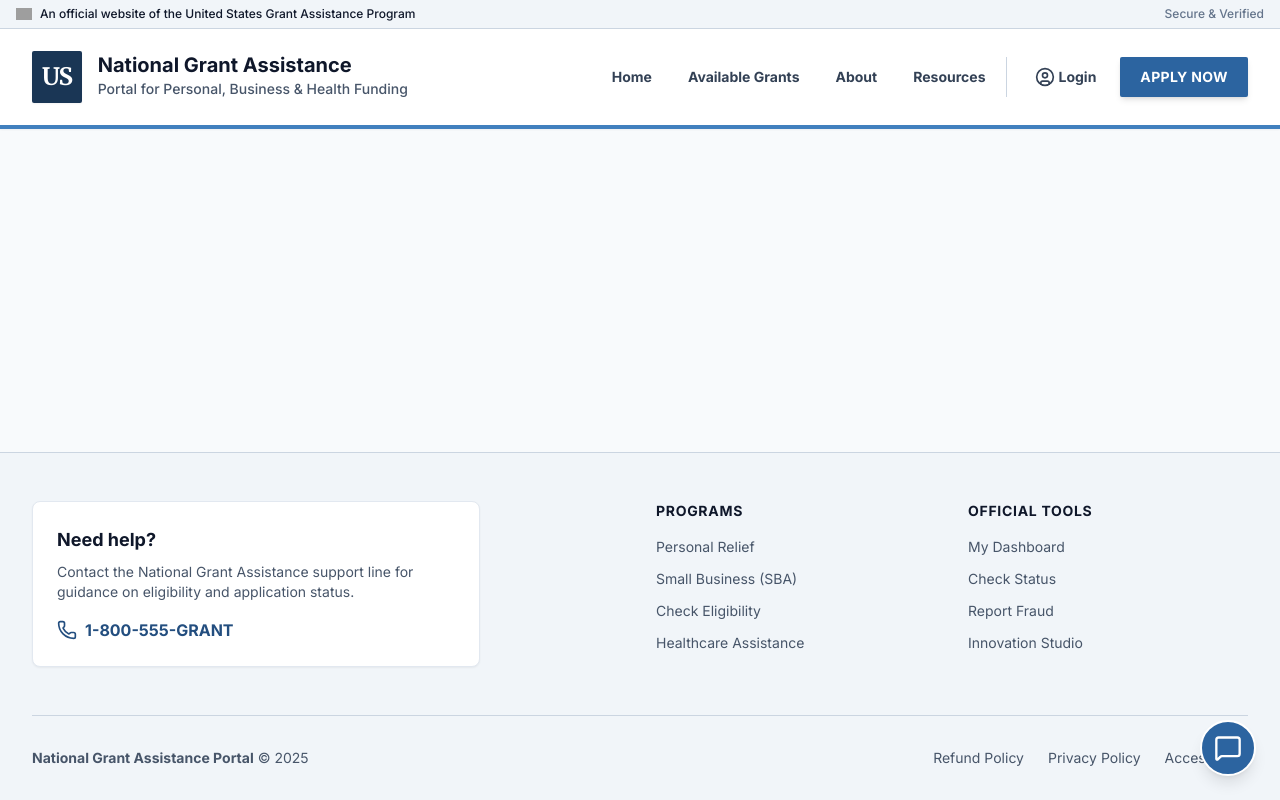
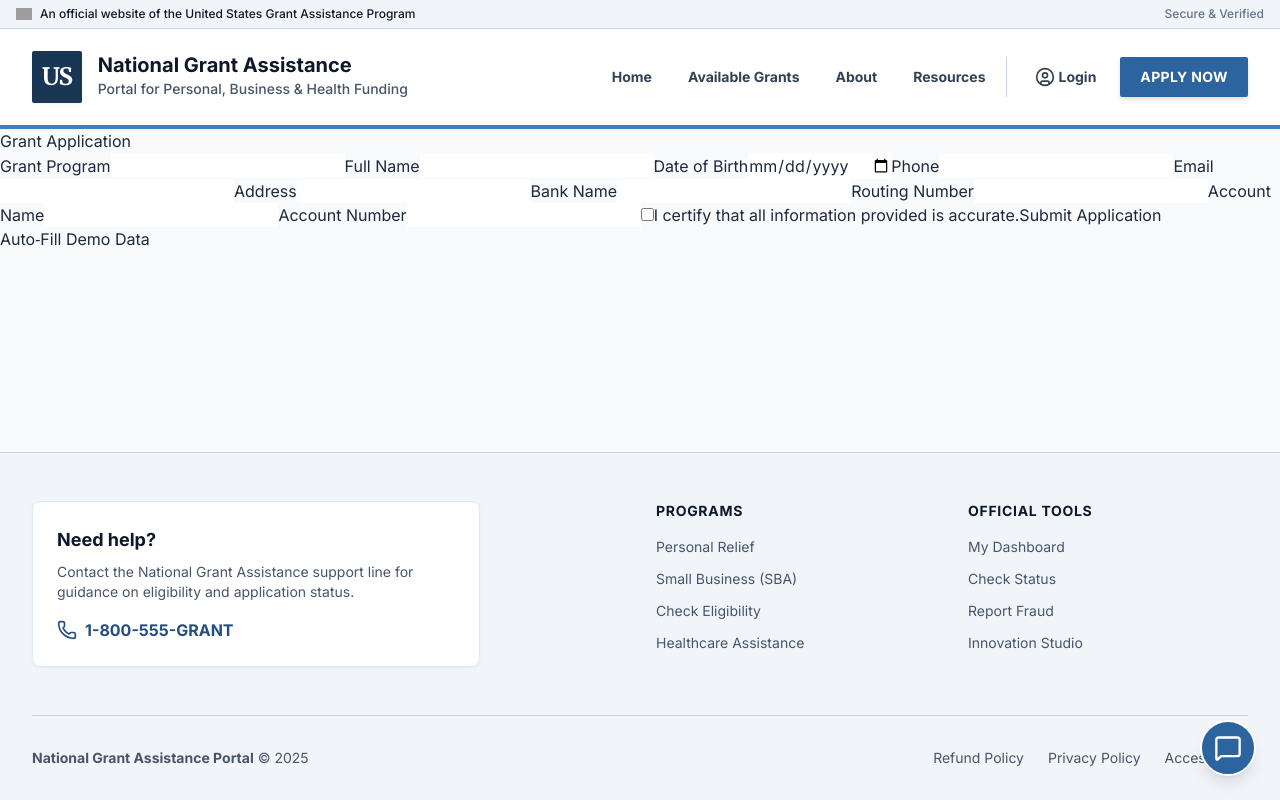
Before and after one commit to anne67j-boop/NGA, a React (Vite) app: page / in a window 1280 px wide. Both pictures are taken after a click on the button "APPLY NOW". Built offline with nearby package versions, Linux system fonts and the light colour scheme; grey boxes are pictures that could not be loaded.

Commit message:
Update Apply.tsx

```diff
--- a/pages/Apply.tsx
+++ b/pages/Apply.tsx
@@ -1,24 +1,12 @@
 import React, { useState, useEffect, useRef } from 'react';
 import { GRANTS } from '../constants';
-import { ShieldCheck, CheckCircle, Lock, AlertCircle, ChevronRight, ChevronLeft, Info, Wand2, RefreshCw, Loader2 } from 'lucide-react';
+import { CheckCircle, AlertCircle, Loader2 } from 'lucide-react';
 
 const Apply: React.FC = () => {
   const [preselectedGrantId, setPreselectedGrantId] = useState('');
-
-  useEffect(() => {
-    const hash = window.location.hash;
-    const queryString = hash.split('?')[1];
-    if (queryString) {
-      const params = new URLSearchParams(queryString);
-      const grantId = params.get('preselectedGrant');
-      if (grantId) setPreselectedGrantId(grantId);
-    }
-  }, []);
-
   const [submitted, setSubmitted] = useState(false);
   const [isLoading, setIsLoading] = useState(false);
   const [isFilling, setIsFilling] = useState(false);
-  const [currentStep, setCurrentStep] = useState(1);
   const [submitError, setSubmitError] = useState<string | null>(null);
   const formRef = useRef<HTMLFormElement>(null);
 
@@ -40,12 +28,24 @@ const Apply: React.FC = () => {
     certification: false
   });
 
+  // Preselect grant from URL
+  useEffect(() => {
+    const hash = window.location.hash;
+    const queryString = hash.split('?')[1];
+    if (queryString) {
+      const params = new URLSearchParams(queryString);
+      const grantId = params.get('preselectedGrant');
+      if (grantId) setPreselectedGrantId(grantId);
+    }
+  }, []);
+
   useEffect(() => {
     if (preselectedGrantId) {
       setFormData(prev => ({ ...prev, grantId: preselectedGrantId }));
     }
   }, [preselectedGrantId]);
 
+  // Demo autofill
   const fillDemoData = () => {
     setIsFilling(true);
     setTimeout(() => {
@@ -55,7 +55,7 @@ const Apply: React.FC = () => {
         dob: "1985-04-12",
         phone: "(555) 019-2834",
         email: "alex.mercer@example.com",
-        address: "123 Freedom Way, Suite 400, Washington, DC 20001",
+        address: "123 Freedom Way, Washington, DC",
         bankName: "National Reserve Bank",
         branch: "123456789",
         accountName: "Alex Mercer",
@@ -70,7 +70,7 @@ const Apply: React.FC = () => {
     }, 800);
   };
 
-  // ⭐⭐⭐ THIS IS THE COMPLETED SUBMIT HANDLER ⭐⭐⭐
+  // ⭐ FINAL SUBMIT HANDLER ⭐
   const handleSubmit = async (e: React.FormEvent) => {
     e.preventDefault();
     setIsLoading(true);
@@ -97,33 +97,140 @@ const Apply: React.FC = () => {
     }
   };
 
+  // ⭐ UI ⭐
+  if (submitted) {
+    return (
+      <div className="success-screen">
+        <CheckCircle size={60} color="green" />
+        <h2>Application Submitted Successfully</h2>
+        <p>Your application has been securely archived.</p>
+      </div>
+    );
+  }
+
   return (
     <div className="apply-container">
-      {submitted ? (
-        <div className="success-message">
-          <CheckCircle size={48} />
-          <h2>Application Submitted Successfully</h2>
-          <p>Your application has been securely archived.</p>
-        </div>
-      ) : (
-        <form ref={formRef} onSubmit={handleSubmit}>
-          {/* Your existing form fields go here */}
-        </form>
-      )}
+      <h1>Grant Application</h1>
 
       {submitError && (
-        <div className="error-message">
+        <div className="error-banner">
           <AlertCircle size={20} />
           {submitError}
         </div>
       )}
 
-      {isLoading && (
-        <div className="loading">
-          <Loader2 className="spin" />
-          Submitting your application…
-        </div>
-      )}
+      <form ref={formRef} onSubmit={handleSubmit}>
+
+        {/* Grant ID */}
+        <label>Grant Program</label>
+        <input
+          type="text"
+          value={formData.grantId}
+          onChange={e => setFormData({ ...formData, grantId: e.target.value })}
+          required
+        />
+
+        {/* Full Name */}
+        <label>Full Name</label>
+        <input
+          type="text"
+          value={formData.fullName}
+          onChange={e => setFormData({ ...formData, fullName: e.target.value })}
+          required
+        />
+
+        {/* DOB */}
+        <label>Date of Birth</label>
+        <input
+          type="date"
+          value={formData.dob}
+          onChange={e => setFormData({ ...formData, dob: e.target.value })}
+          required
+        />
+
+        {/* Phone */}
+        <label>Phone</label>
+        <input
+          type="text"
+          value={formData.phone}
+          onChange={e => setFormData({ ...formData, phone: e.target.value })}
+          required
+        />
+
+        {/* Email */}
+        <label>Email</label>
+        <input
+          type="email"
+          value={formData.email}
+          onChange={e => setFormData({ ...formData, email: e.target.value })}
+          required
+        />
+
+        {/* Address */}
+        <label>Address</label>
+        <input
+          type="text"
+          value={formData.address}
+          onChange={e => setFormData({ ...formData, address: e.target.value })}
+          required
+        />
+
+        {/* Bank Name */}
+        <label>Bank Name</label>
+        <input
+          type="text"
+          value={formData.bankName}
+          onChange={e => setFormData({ ...formData, bankName: e.target.value })}
+          required
+        />
+
+        {/* Routing Number */}
+        <label>Routing Number</label>
+        <input
+          type="text"
+          value={formData.branch}
+          onChange={e => setFormData({ ...formData, branch: e.target.value })}
+          required
+        />
+
+        {/* Account Name */}
+        <label>Account Name</label>
+        <input
+          type="text"
+          value={formData.accountName}
+          onChange={e => setFormData({ ...formData, accountName: e.target.value })}
+          required
+        />
+
+        {/* Account Number */}
+        <label>Account Number</label>
+        <input
+          type="text"
+          value={formData.accountNumber}
+          onChange={e => setFormData({ ...formData, accountNumber: e.target.value })}
+          required
+        />
+
+        {/* Certification */}
+        <label>
+          <input
+            type="checkbox"
+            checked={formData.certification}
+            onChange={e => setFormData({ ...formData, certification: e.target.checked })}
+          />
+          I certify that all information provided is accurate.
+        </label>
+
+        {/* Submit Button */}
+        <button type="submit" disabled={isLoading}>
+          {isLoading ? <Loader2 className="spin" /> : "Submit Application"}
+        </button>
+
+        {/* Demo Autofill */}
+        <button type="button" onClick={fillDemoData} disabled={isFilling}>
+          {isFilling ? "Filling…" : "Auto‑Fill Demo Data"}
+        </button>
+      </form>
     </div>
   );
 };
```
